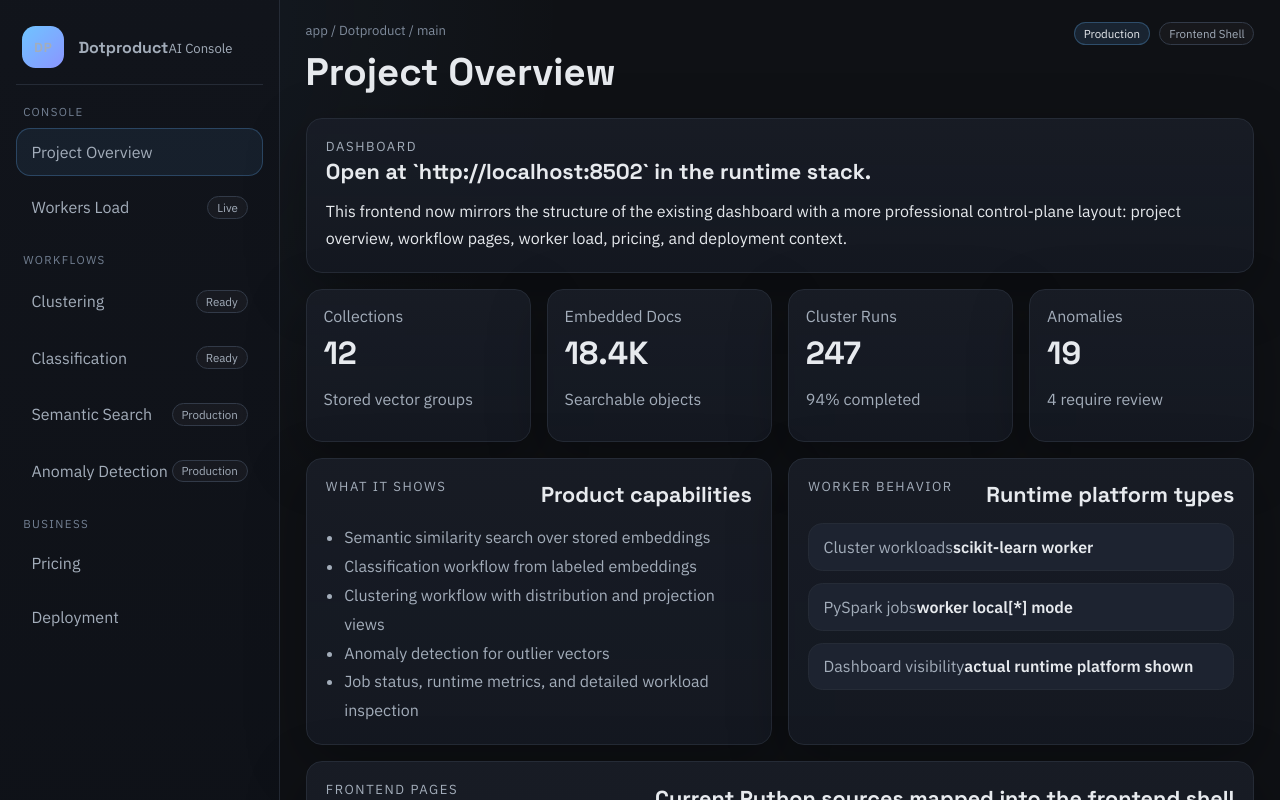
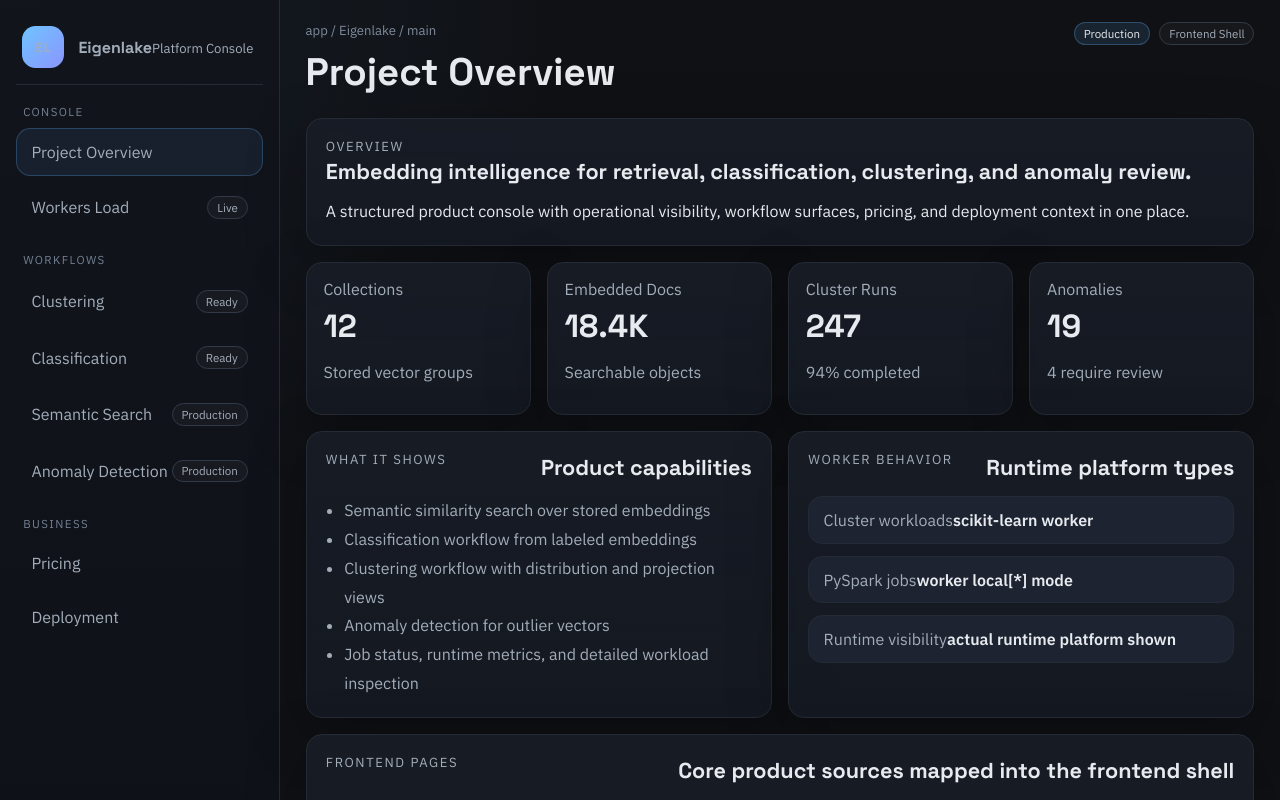
Before and after one commit to pankaj2499/dotproduct-netlify, a React (Vite) app in the folder netlify-frontend/: page / in a window 1280 px wide. Shown: the top 800 px of the page. Built offline with nearby package versions, Linux system fonts and the light colour scheme.

Commit message:
Rename Netlify frontend branding to Eigenlake

```diff
--- a/netlify-frontend/index.html
+++ b/netlify-frontend/index.html
@@ -3,10 +3,10 @@
   <head>
     <meta charset="UTF-8" />
     <meta name="viewport" content="width=device-width, initial-scale=1.0" />
-    <title>Dotproduct Frontend</title>
+    <title>Eigenlake</title>
     <meta
       name="description"
-      content="Dotproduct AI Console frontend prepared for Netlify deployment."
+      content="Eigenlake platform console frontend prepared for Netlify deployment."
     />
     <link rel="preconnect" href="https://fonts.googleapis.com" />
     <link rel="preconnect" href="https://fonts.gstatic.com" crossorigin />
--- a/netlify-frontend/src/App.tsx
+++ b/netlify-frontend/src/App.tsx
@@ -151,10 +151,10 @@
     <div className="app-shell">
       <aside className="sidebar">
         <div className="sidebar-brand">
-          <span className="sidebar-mark">DP</span>
+          <span className="sidebar-mark">EL</span>
           <div>
-            <strong>Dotproduct</strong>
-            <span>AI Console</span>
+            <strong>Eigenlake</strong>
+            <span>Platform Console</span>
           </div>
         </div>
 
@@ -191,7 +191,7 @@
       <div className="workspace">
         <header className="topbar">
           <div>
-            <div className="breadcrumbs">app / Dotproduct / main</div>
+            <div className="breadcrumbs">app / Eigenlake / main</div>
             <h1>{activeLabel}</h1>
           </div>
           <div className="topbar-actions">
@@ -229,12 +229,11 @@
   return (
     <div className="page-grid">
       <section className="hero-card span-2">
-        <div className="section-label">Dashboard</div>
-        <h2>Open at `http://localhost:8502` in the runtime stack.</h2>
+        <div className="section-label">Overview</div>
+        <h2>Embedding intelligence for retrieval, classification, clustering, and anomaly review.</h2>
         <p>
-          This frontend now mirrors the structure of the existing dashboard with a more professional
-          control-plane layout: project overview, workflow pages, worker load, pricing, and
-          deployment context.
+          A structured product console with operational visibility, workflow surfaces, pricing, and
+          deployment context in one place.
         </p>
       </section>
 
@@ -275,7 +274,7 @@
             <strong>worker local[*] mode</strong>
           </div>
           <div className="mini-card">
-            <span>Dashboard visibility</span>
+            <span>Runtime visibility</span>
             <strong>actual runtime platform shown</strong>
           </div>
         </div>
@@ -284,7 +283,7 @@
       <article className="panel span-2">
         <div className="panel-head">
           <div className="section-label">Frontend Pages</div>
-          <h3>Current Python sources mapped into the frontend shell</h3>
+          <h3>Core product sources mapped into the frontend shell</h3>
         </div>
         <div className="code-table">
           {frontendPages.map((item) => (
@@ -555,12 +554,12 @@
     <div className="page-grid">
       <article className="panel span-2">
         <div className="section-label">Production Deployment</div>
-        <h3>Single-VM runtime, not a frontend-only host</h3>
+        <h3>Single-VM runtime for the full application stack</h3>
         <p className="panel-copy">
-          The deployed dashboard depends on long-running services plus a shared SQLite metadata file:
-          Streamlit, worker, Redis, Weaviate, and `/workspace/.data/dotproduct.sqlite3`. Because the
-          dashboard and worker share the same SQLite state, the correct deployment target is a single
-          VM running Docker Compose.
+          The deployed application depends on long-running services plus a shared SQLite metadata
+          file: Streamlit, worker, Redis, Weaviate, and `/workspace/.data/dotproduct.sqlite3`.
+          Because the application and worker share the same SQLite state, the correct deployment
+          target is a single VM running Docker Compose.
         </p>
       </article>
 
```
Also changed, not shown: 1 other file (tests, documents, lock files or other folders).
